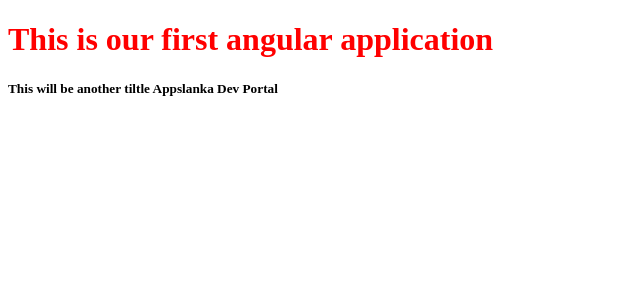
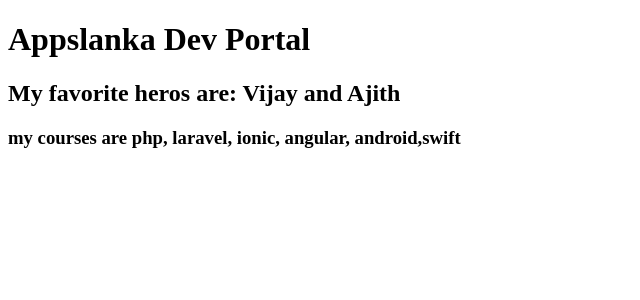
Before and after one commit to appslankadev/Angular, an Angular app: page / in a window 1280 px wide. Shown: the top 300 px of the page, without its empty margins (0-640 px from the left). Built offline with nearby package versions, Linux system fonts and the light colour scheme.

Commit message:
interpolation intro

```diff
--- a/src/app/app.component.ts
+++ b/src/app/app.component.ts
@@ -2,9 +2,20 @@
 
 @Component({
   selector: 'app-root',
-  templateUrl: './app.component.html',
-  styleUrls: ['./app.component.css']
+  // templateUrl: './app.component.html',
+  // styleUrls: ['./app.component.css']
+  template: `
+    <h1>{{title}}</h1>
+    <h2>My favorite heros are: {{myHero}} </h2>
+    <h3> my courses are {{ courses}} </h3>
+    `
 })
 export class AppComponent {
   title = 'Appslanka Dev Portal';
+  myHero = "Vijay and Ajith";
+  courses = "php, laravel, ionic, angular, android,swift"
+
+  endaHerovaKonduvaa(){
+    this.title = "vijay";
+  }
 }
```
